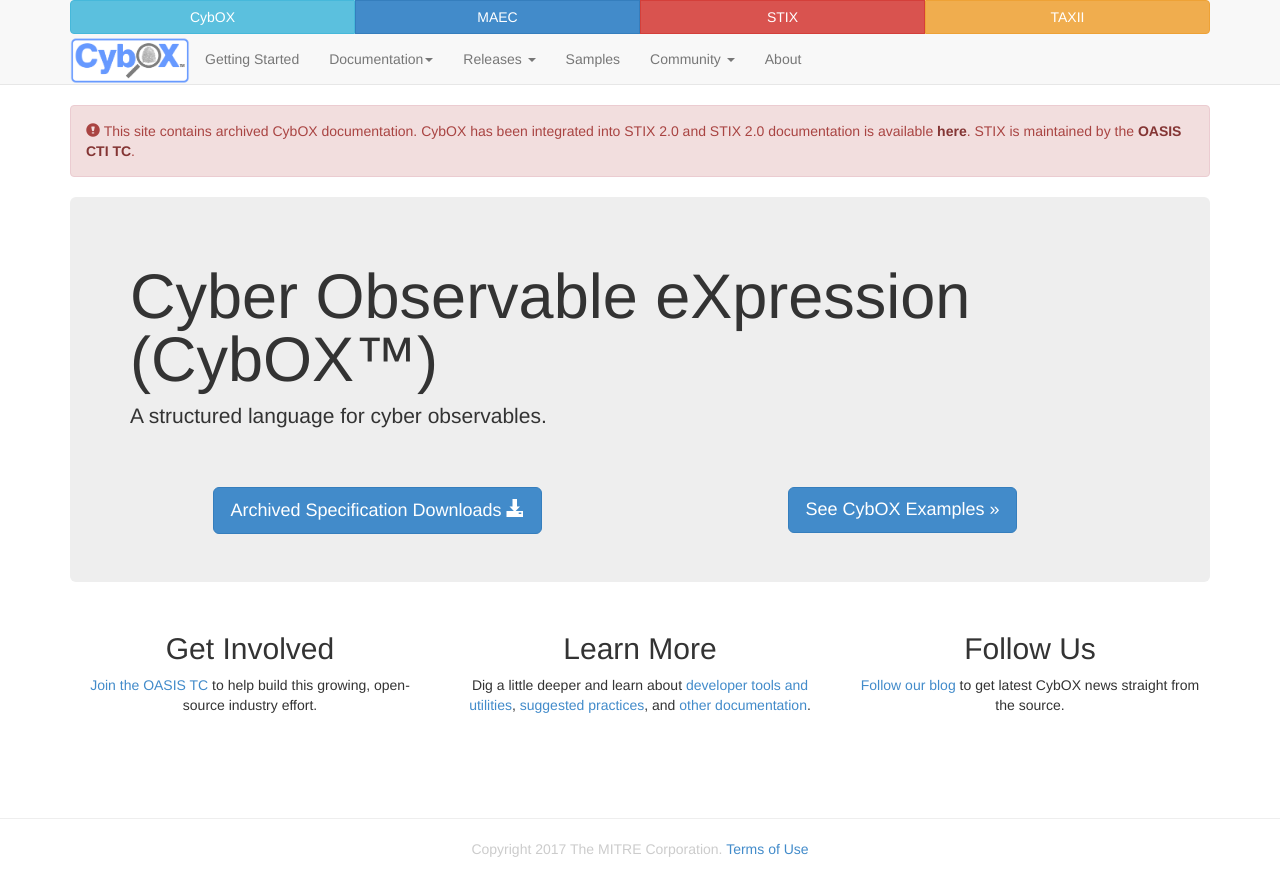
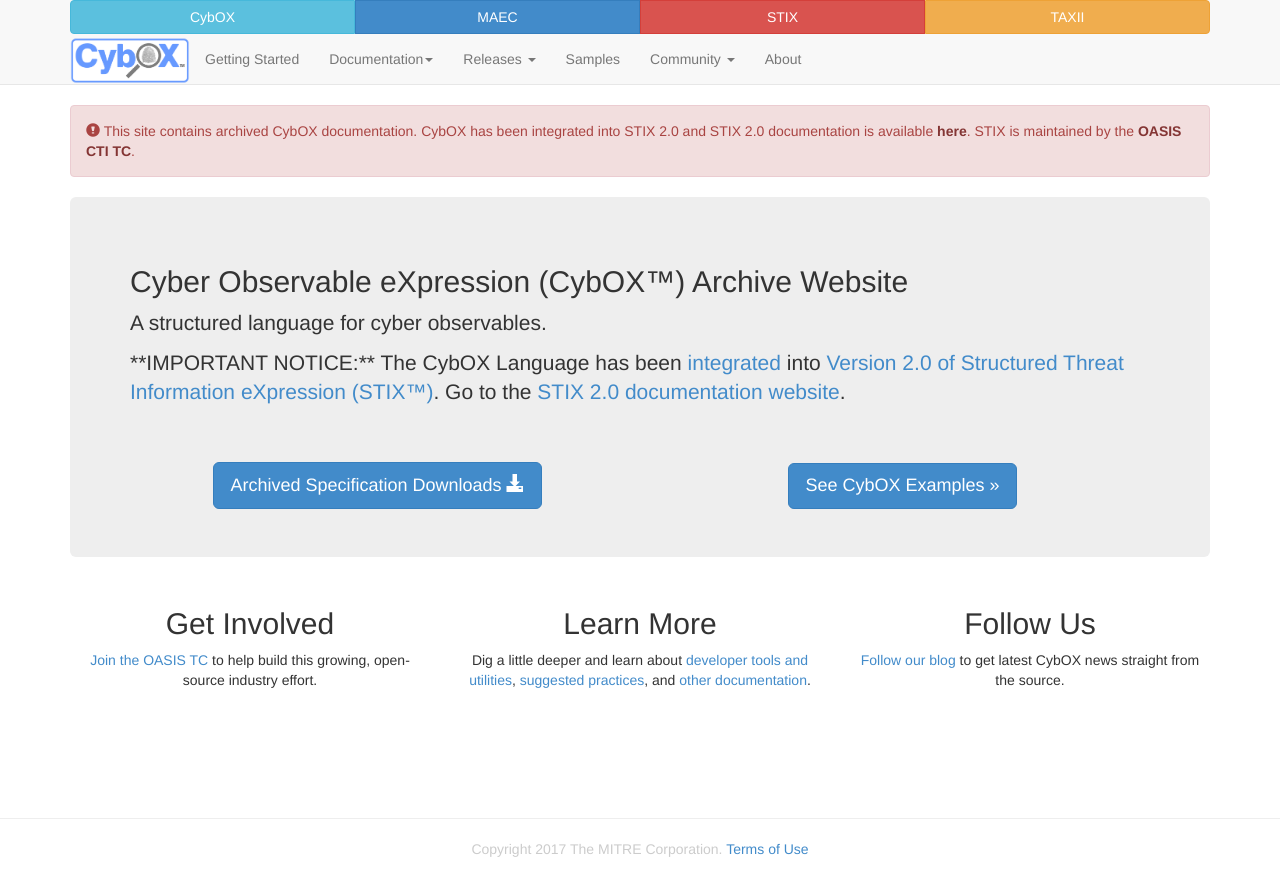
Before and after one commit to CybOXProject/cyboxproject.github.io, a Jekyll site: the page built from index.md, in a window 1280 px wide. Shown: the top 896 px of the page. Built offline with Jekyll 4.4.1, drawn with Linux system fonts in a browser that asks for light colours.

Commit message:
Updated main landing page
Added a notification at top of page that links to an explanation of CybOX being integrated in STIX that's on the STIX 2.0 website at https://oasis-open.github.io/cti-documentation/stix/compare#one-standard.

```diff
--- a/index.md
+++ b/index.md
@@ -6,8 +6,10 @@
 ---
 
 <div class="jumbotron">
-  <h1>Cyber Observable eXpression (CybOX™)</h1>
+  <h2>Cyber Observable eXpression (CybOX™) Archive Website</h2>
   <p>A structured language for cyber observables.</p>
+    <p></p>
+  <p>**IMPORTANT NOTICE:** The CybOX Language has been <a href="https://oasis-open.github.io/cti-documentation/stix/compare#one-standard">integrated</a> into <a href="https://oasis-open.github.io/cti-documentation/stix/about">Version 2.0 of Structured Threat Information eXpression (STIX™)</a>. Go to the <a href="https://oasis-open.github.io/cti-documentation">STIX 2.0 documentation website</a>.</p>
   <br />
   <div class="row">
     <div class="col-md-6 text-center">
```
